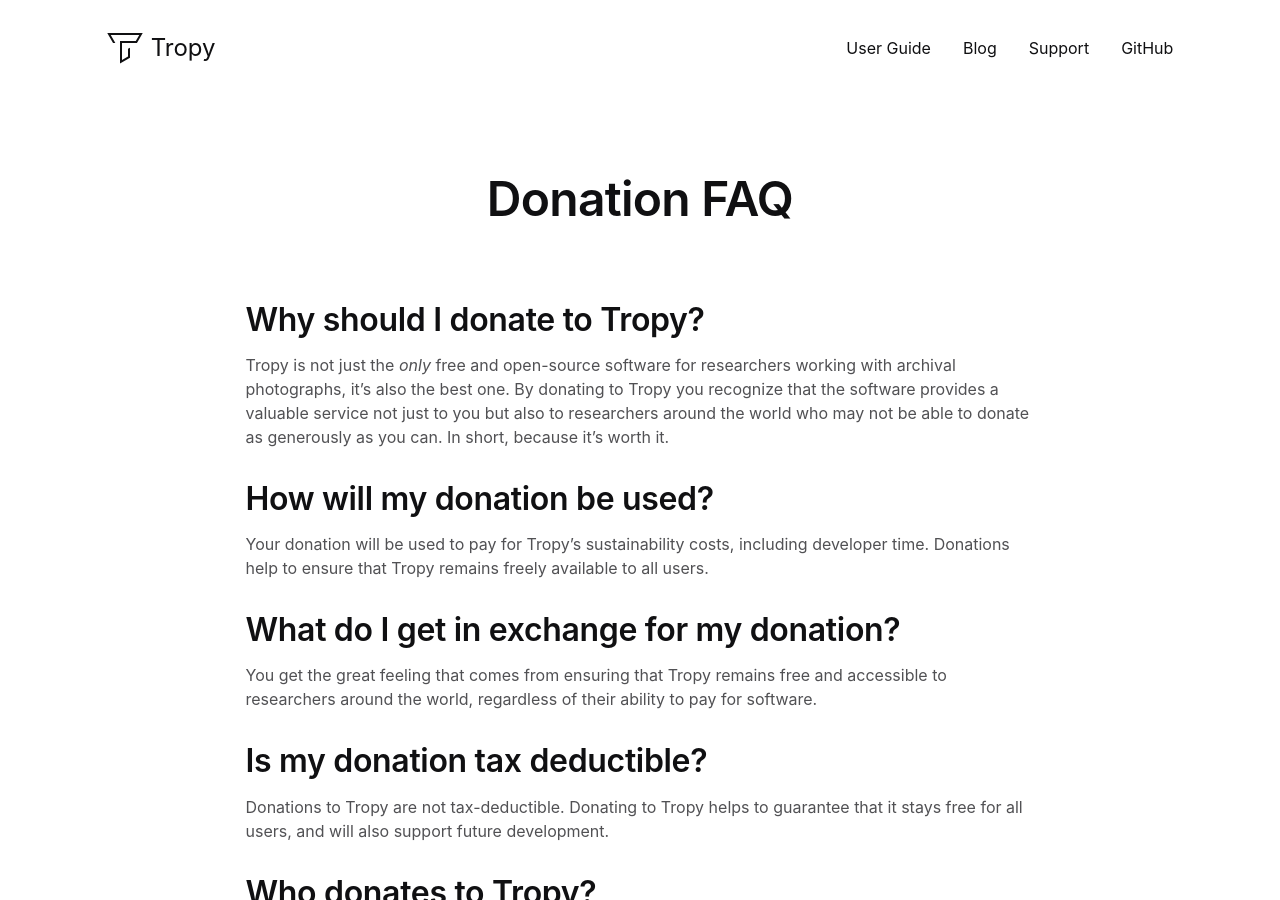
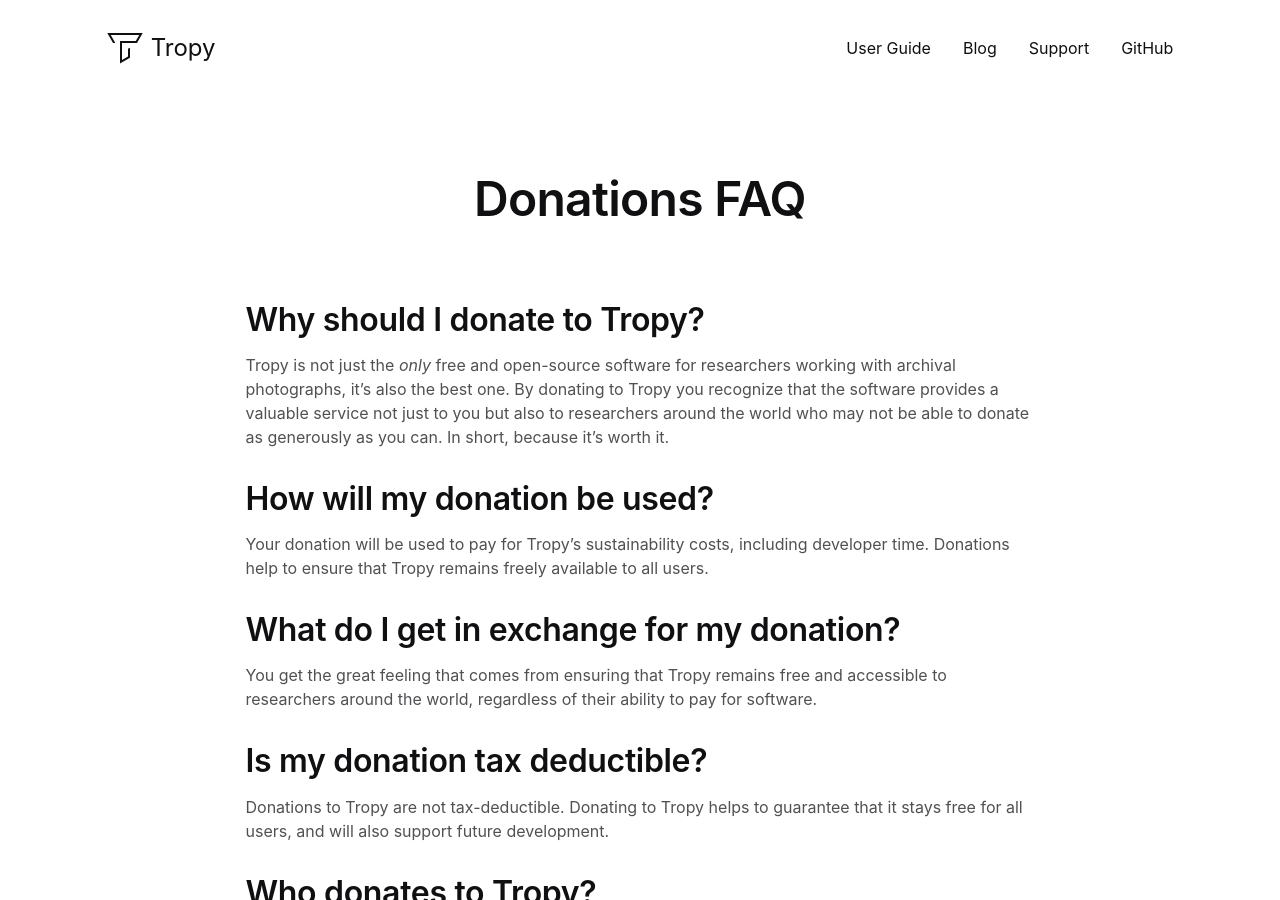
Before and after one commit to tropy/tropy.github.io, a Jekyll site: the page built from donations-faq.md, in a window 1280 px wide and 900 px high. Built offline with Jekyll 4.4.1, drawn with Linux system fonts in a browser that asks for light colours; our own code applies the rules of GitHub Pages for plain Markdown files.

Commit message:
Reword 'Donation FAQ' to 'Donations FAQ'.

```diff
--- a/donations-faq.md
+++ b/donations-faq.md
@@ -3,7 +3,7 @@
 class: page donations-faq
 ---
 
-# Donation FAQ
+# Donations FAQ
 
 ## Why should I donate to Tropy?
 Tropy is not just the *only* free and open-source software for researchers working with archival photographs, it’s also the best one. By donating to Tropy you recognize that the software provides a valuable service not just to you but also to researchers around the world who may not be able to donate as generously as you can. In short, because it’s worth it.
```
